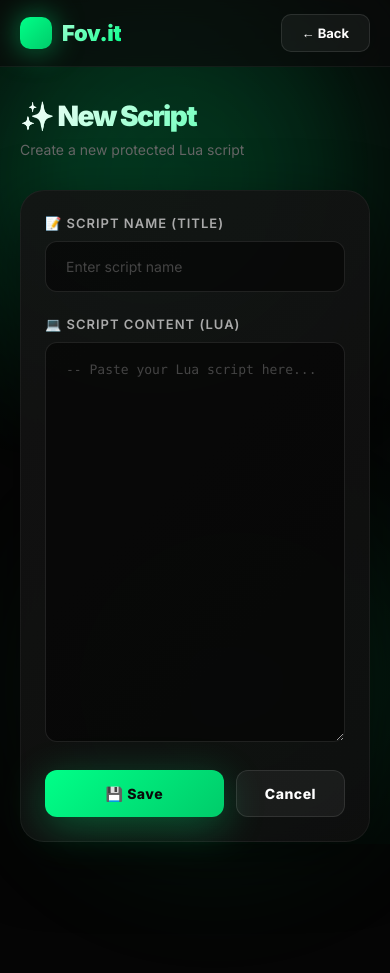
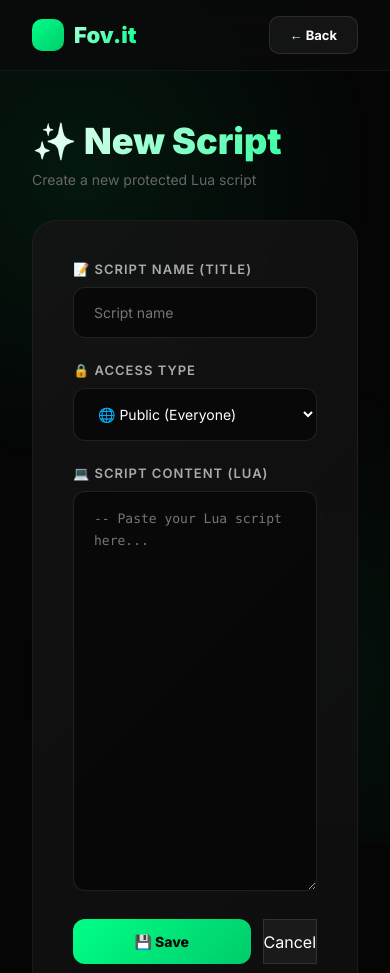
Before and after one commit to benjaminedimalen06-sketch/Fov.it, a website: page editor.html in a window 390 px wide. Shown: the top 973 px of the page. Before the commit the page ends 874 px from the top, so only its background shows below. Drawn offline with Linux system fonts and the light colour scheme; sample sign-in values are in the browser's storage.

Commit message:
Update editor.html

```diff
--- a/editor.html
+++ b/editor.html
@@ -8,324 +8,73 @@
   <link href="https://fonts.googleapis.com/css2?family=Inter:wght@300;400;500;600;700;800;900&display=swap" rel="stylesheet">
   <style>
     * { margin: 0; padding: 0; box-sizing: border-box; }
+    body { font-family: 'Inter', sans-serif; background: #050505; color: #fff; min-height: 100vh; position: relative; overflow-x: hidden; }
+    body::before { content: ''; position: fixed; top: 0; left: 0; right: 0; bottom: 0; background: radial-gradient(circle at 20% 20%, rgba(0, 255, 136, 0.08) 0%, transparent 40%), radial-gradient(circle at 80% 80%, rgba(0, 255, 136, 0.05) 0%, transparent 40%); pointer-events: none; z-index: 0; }
+    .navbar { background: rgba(10, 10, 10, 0.7); backdrop-filter: blur(30px); border-bottom: 1px solid rgba(255, 255, 255, 0.05); padding: 16px 32px; display: flex; justify-content: space-between; align-items: center; position: sticky; top: 0; z-index: 100; }
+    .logo { display: flex; align-items: center; gap: 10px; font-size: 22px; font-weight: 900; background: linear-gradient(135deg, #fff 0%, #00ff88 100%); -webkit-background-clip: text; -webkit-text-fill-color: transparent; background-clip: text; text-decoration: none; }
+    .logo-icon { width: 32px; height: 32px; background: linear-gradient(135deg, #00ff88, #00cc6a); border-radius: 10px; display: flex; align-items: center; justify-content: center; font-size: 18px; font-weight: 900; color: #0a0a0a; }
+    .back-btn { background: rgba(255, 255, 255, 0.05); color: #fff; border: 1px solid rgba(255, 255, 255, 0.1); padding: 10px 20px; border-radius: 10px; cursor: pointer; font-size: 13px; font-weight: 700; text-decoration: none; transition: all 0.3s; }
+    .back-btn:hover { background: rgba(255, 255, 255, 0.1); }
+    .container { max-width: 900px; margin: 0 auto; padding: 48px 32px; position: relative; z-index: 1; }
+    .page-title { margin-bottom: 32px; }
+    .page-title h1 { font-size: 36px; font-weight: 900; background: linear-gradient(135deg, #fff 0%, #00ff88 100%); -webkit-background-clip: text; -webkit-text-fill-color: transparent; background-clip: text; margin-bottom: 8px; }
+    .page-title p { color: #666; font-size: 14px; }
+    .form-card { background: linear-gradient(135deg, rgba(20, 20, 20, 0.9), rgba(15, 15, 15, 0.9)); backdrop-filter: blur(20px); border: 1px solid rgba(255, 255, 255, 0.05); border-radius: 24px; padding: 40px; }
+    .form-group { margin-bottom: 24px; }
+    label { display: block; margin-bottom: 10px; color: #aaa; font-size: 13px; font-weight: 600; text-transform: uppercase; letter-spacing: 1px; }
+    input, select, textarea { width: 100%; padding: 16px 20px; background: rgba(0, 0, 0, 0.5); border: 1px solid rgba(255, 255, 255, 0.1); border-radius: 12px; color: #fff; font-size: 14px; outline: none; font-family: inherit; transition: all 0.3s; }
+    input:focus, select:focus, textarea:focus { border-color: #00ff88; box-shadow: 0 0 0 3px rgba(0, 255, 136, 0.1); }
+    select option { background: #141414; }
+    textarea { min-height: 400px; font-family: 'Consolas', monospace; font-size: 13px; line-height: 1.7; resize: vertical; }
+    .hint { color: #555; font-size: 11px; margin-top: 6px; }
+    .actions { display: flex; gap: 12px; flex-wrap: wrap; margin-top: 24px; }
+    button { padding: 14px 28px; border: none; border-radius: 12px; font-size: 14px; font-weight: 800; cursor: pointer; transition: all 0.3s; font-family: inherit; }
+    .btn-save { background: linear-gradient(135deg, #00ff88, #00cc6a); color: #0a0a0a; flex: 1; }
+    .btn-save:hover { transform: translateY(-3px); box-shadow: 0 20px 60px rgba(0, 255, 136, 0.5); }
+    .btn-save:disabled { background: #444; color: #888; cursor: not-allowed; transform: none; }
+    .btn-cancel { background: rgba(255, 255, 255, 0.05); color: #fff; border: 1px solid rgba(255, 255, 255, 0.1); text-decoration: none; display: inline-flex; align-items: center; }
 
-    :root {
-      --primary: #00ff88;
-      --primary-dark: #00cc6a;
-      --bg: #050505;
-      --text: #fff;
-      --text-muted: #666;
+    .whitelist-container { display: flex; flex-direction: column; gap: 10px; }
+    .user-row { display: flex; gap: 10px; align-items: center; }
+    .user-row input { flex: 1; }
+    .btn-remove {
+      background: rgba(255, 68, 68, 0.15);
+      color: #ff6666;
+      border: 1px solid rgba(255, 68, 68, 0.3);
+      padding: 14px 18px;
+      border-radius: 12px;
+      cursor: pointer;
+      font-size: 14px;
+      font-weight: 800;
+      transition: all 0.2s;
+      flex-shrink: 0;
     }
-
-    body {
-      font-family: 'Inter', sans-serif;
-      background: var(--bg);
-      color: var(--text);
-      min-height: 100vh;
-      position: relative;
-      overflow-x: hidden;
-    }
-
-    body::before {
-      content: '';
-      position: fixed;
-      top: 0; left: 0; right: 0; bottom: 0;
-      background:
-        radial-gradient(circle at 20% 20%, rgba(0, 255, 136, 0.08) 0%, transparent 40%),
-        radial-gradient(circle at 80% 80%, rgba(0, 255, 136, 0.05) 0%, transparent 40%);
-      pointer-events: none;
-      z-index: 0;
-    }
-
-    .orb {
-      position: fixed;
-      border-radius: 50%;
-      filter: blur(80px);
-      opacity: 0.15;
-      pointer-events: none;
-      z-index: 0;
-    }
-    .orb-1 { width: 400px; height: 400px; background: #00ff88; top: -100px; left: -100px; animation: float1 15s ease-in-out infinite; }
-    .orb-2 { width: 300px; height: 300px; background: #00cc6a; bottom: -50px; right: -50px; animation: float2 12s ease-in-out infinite; }
-
-    @keyframes float1 {
-      0%, 100% { transform: translate(0, 0); }
-      50% { transform: translate(100px, 100px); }
-    }
-    @keyframes float2 {
-      0%, 100% { transform: translate(0, 0); }
-      50% { transform: translate(-80px, -60px); }
-    }
-
-    .navbar {
-      background: rgba(10, 10, 10, 0.7);
-      backdrop-filter: blur(30px);
-      -webkit-backdrop-filter: blur(30px);
-      border-bottom: 1px solid rgba(255, 255, 255, 0.05);
-      padding: 16px 32px;
-      display: flex;
-      justify-content: space-between;
-      align-items: center;
-      position: sticky;
-      top: 0;
-      z-index: 100;
-    }
-
-    .logo {
-      display: flex;
-      align-items: center;
-      gap: 10px;
-      font-size: 22px;
-      font-weight: 900;
-      letter-spacing: -0.5px;
-      background: linear-gradient(135deg, #fff 0%, #00ff88 100%);
-      -webkit-background-clip: text;
-      -webkit-text-fill-color: transparent;
-      background-clip: text;
-      text-decoration: none;
-    }
-
-    .logo-icon {
-      width: 32px; height: 32px;
-      background: linear-gradient(135deg, #00ff88, #00cc6a);
-      border-radius: 10px;
-      display: flex;
-      align-items: center;
-      justify-content: center;
-      font-size: 18px;
-      font-weight: 900;
-      color: #0a0a0a;
-      box-shadow: 0 0 30px rgba(0, 255, 136, 0.5);
-    }
-
-    .back-btn {
-      background: rgba(255, 255, 255, 0.05);
-      color: #fff;
-      border: 1px solid rgba(255, 255, 255, 0.1);
-      padding: 10px 20px;
-      border-radius: 10px;
+    .btn-remove:hover { background: #ff4444; color: #fff; }
+    .btn-add-user {
+      background: rgba(0, 255, 136, 0.1);
+      color: #00ff88;
+      border: 1px solid rgba(0, 255, 136, 0.3);
+      padding: 12px 20px;
+      border-radius: 12px;
       cursor: pointer;
       font-size: 13px;
-      font-weight: 700;
-      text-decoration: none;
-      display: inline-flex;
-      align-items: center;
-      gap: 6px;
-      transition: all 0.3s;
+      font-weight: 800;
+      transition: all 0.2s;
+      margin-top: 10px;
       font-family: inherit;
     }
-    .back-btn:hover { background: rgba(255, 255, 255, 0.1); transform: translateX(-3px); }
+    .btn-add-user:hover { background: #00ff88; color: #0a0a0a; }
 
-    .container {
-      max-width: 900px;
-      margin: 0 auto;
-      padding: 48px 32px;
-      position: relative;
-      z-index: 1;
-    }
-
-    .page-title {
-      margin-bottom: 32px;
-      animation: fadeUp 0.6s ease;
-    }
-
-    @keyframes fadeUp {
-      from { opacity: 0; transform: translateY(30px); }
-      to { opacity: 1; transform: translateY(0); }
-    }
-
-    .page-title h1 {
-      font-size: 36px;
-      font-weight: 900;
-      letter-spacing: -1.5px;
-      margin-bottom: 8px;
-      background: linear-gradient(135deg, #fff 0%, #00ff88 100%);
-      -webkit-background-clip: text;
-      -webkit-text-fill-color: transparent;
-      background-clip: text;
-    }
-
-    .page-title p { color: #666; font-size: 14px; }
-
-    .form-card {
-      background: linear-gradient(135deg, rgba(20, 20, 20, 0.9), rgba(15, 15, 15, 0.9));
-      backdrop-filter: blur(20px);
-      border: 1px solid rgba(255, 255, 255, 0.05);
-      border-radius: 24px;
-      padding: 40px;
-      animation: fadeUp 0.6s ease 0.1s both;
-      box-shadow: 0 20px 60px rgba(0, 0, 0, 0.5);
-    }
-
-    .form-group { margin-bottom: 24px; }
-
-    label {
-      display: flex;
-      align-items: center;
-      gap: 8px;
-      margin-bottom: 10px;
-      color: #aaa;
-      font-size: 13px;
-      font-weight: 600;
-      text-transform: uppercase;
-      letter-spacing: 1px;
-    }
-
-    input, textarea {
-      width: 100%;
-      padding: 16px 20px;
-      background: rgba(0, 0, 0, 0.5);
-      border: 1px solid rgba(255, 255, 255, 0.1);
-      border-radius: 12px;
-      color: #fff;
-      font-size: 14px;
-      outline: none;
-      font-family: inherit;
-      transition: all 0.3s;
-    }
-
-    input:focus, textarea:focus {
-      border-color: #00ff88;
-      box-shadow: 0 0 0 3px rgba(0, 255, 136, 0.1);
-      background: rgba(0, 0, 0, 0.7);
-    }
-
-    input::placeholder, textarea::placeholder { color: #444; }
-
-    textarea {
-      min-height: 400px;
-      font-family: 'Consolas', 'Monaco', monospace;
-      font-size: 13px;
-      line-height: 1.7;
-      resize: vertical;
-    }
-
-    .actions {
-      display: flex;
-      gap: 12px;
-      flex-wrap: wrap;
-      margin-top: 24px;
-    }
-
-    .btn {
-      padding: 14px 28px;
-      border: none;
-      border-radius: 12px;
-      font-size: 14px;
-      font-weight: 800;
-      cursor: pointer;
-      transition: all 0.3s cubic-bezier(0.4, 0, 0.2, 1);
-      font-family: inherit;
-      display: inline-flex;
-      align-items: center;
-      gap: 8px;
-      text-decoration: none;
-      letter-spacing: 0.5px;
-    }
-
-    .btn-save {
-      background: linear-gradient(135deg, #00ff88, #00cc6a);
-      color: #0a0a0a;
-      box-shadow: 0 10px 40px rgba(0, 255, 136, 0.3);
-      flex: 1;
-      justify-content: center;
-    }
-    .btn-save:hover { transform: translateY(-3px); box-shadow: 0 20px 60px rgba(0, 255, 136, 0.5); }
-    .btn-save:disabled { background: #444; color: #888; cursor: not-allowed; transform: none; box-shadow: none; }
-
-    .btn-cancel {
-      background: rgba(255, 255, 255, 0.05);
-      color: #fff;
-      border: 1px solid rgba(255, 255, 255, 0.1);
-    }
-    .btn-cancel:hover { background: rgba(255, 255, 255, 0.1); transform: translateY(-3px); }
-
-    .raw-link-box {
-      background: linear-gradient(135deg, rgba(0, 255, 136, 0.1), rgba(0, 255, 136, 0.05));
-      border: 1px solid rgba(0, 255, 136, 0.3);
-      border-radius: 16px;
-      padding: 20px;
-      margin-bottom: 24px;
-      display: none;
-      animation: fadeUp 0.5s ease;
-    }
+    .raw-link-box { background: linear-gradient(135deg, rgba(0, 255, 136, 0.1), rgba(0, 255, 136, 0.05)); border: 1px solid rgba(0, 255, 136, 0.3); border-radius: 16px; padding: 20px; margin-bottom: 24px; display: none; }
     .raw-link-box.show { display: block; }
-    .raw-link-box h3 {
-      color: #00ff88;
-      font-size: 13px;
-      font-weight: 800;
-      text-transform: uppercase;
-      letter-spacing: 1px;
-      margin-bottom: 12px;
-      display: flex;
-      align-items: center;
-      gap: 8px;
-    }
-    .raw-link-box code {
-      display: block;
-      background: rgba(0, 0, 0, 0.5);
-      padding: 12px 16px;
-      border-radius: 10px;
-      color: #00ff88;
-      font-family: 'Consolas', 'Monaco', monospace;
-      font-size: 12px;
-      word-break: break-all;
-      margin-bottom: 8px;
-      border: 1px solid rgba(0, 255, 136, 0.2);
-    }
-
-    .error {
-      background: linear-gradient(135deg, rgba(255, 68, 68, 0.15), rgba(255, 68, 68, 0.05));
-      border: 1px solid rgba(255, 68, 68, 0.3);
-      color: #ff8888;
-      padding: 14px 20px;
-      border-radius: 12px;
-      margin-bottom: 20px;
-      font-size: 13px;
-      font-weight: 600;
-      display: none;
-      animation: shake 0.5s ease;
-    }
+    .raw-link-box h3 { color: #00ff88; font-size: 13px; font-weight: 800; text-transform: uppercase; letter-spacing: 1px; margin-bottom: 12px; }
+    .raw-link-box code { display: block; background: rgba(0, 0, 0, 0.5); padding: 12px 16px; border-radius: 10px; color: #00ff88; font-family: 'Consolas', monospace; font-size: 12px; word-break: break-all; margin-bottom: 8px; border: 1px solid rgba(0, 255, 136, 0.2); }
+    .error { background: linear-gradient(135deg, rgba(255, 68, 68, 0.15), rgba(255, 68, 68, 0.05)); border: 1px solid rgba(255, 68, 68, 0.3); color: #ff8888; padding: 14px 20px; border-radius: 12px; margin-bottom: 20px; font-size: 13px; font-weight: 600; display: none; }
     .error.show { display: block; }
-
-    @keyframes shake {
-      0%, 100% { transform: translateX(0); }
-      25% { transform: translateX(-10px); }
-      75% { transform: translateX(10px); }
-    }
-
-    .toast {
-      position: fixed;
-      bottom: 32px;
-      right: 32px;
-      background: linear-gradient(135deg, #00ff88, #00cc6a);
-      color: #0a0a0a;
-      padding: 16px 28px;
-      border-radius: 14px;
-      font-weight: 800;
-      font-size: 14px;
-      display: none;
-      z-index: 999;
-      box-shadow: 0 20px 60px rgba(0, 255, 136, 0.5);
-      animation: slideIn 0.4s cubic-bezier(0.4, 0, 0.2, 1);
-    }
-    @keyframes slideIn {
-      from { transform: translateX(200px); opacity: 0; }
-      to { transform: translateX(0); opacity: 1; }
-    }
-
-    @media (max-width: 768px) {
-      .container { padding: 32px 20px; }
-      .form-card { padding: 24px; }
-      .page-title h1 { font-size: 28px; }
-      .navbar { padding: 14px 20px; }
-    }
+    .toast { position: fixed; bottom: 32px; right: 32px; background: linear-gradient(135deg, #00ff88, #00cc6a); color: #0a0a0a; padding: 16px 28px; border-radius: 14px; font-weight: 800; font-size: 14px; display: none; z-index: 999; }
   </style>
 </head>
 <body>
-  <div class="orb orb-1"></div>
-  <div class="orb orb-2"></div>
-
   <div class="navbar">
     <a href="/dashboard.html" class="logo">
       <div class="logo-icon">F</div>
@@ -333,7 +82,6 @@
     </a>
     <a href="/dashboard.html" class="back-btn">← Back</a>
   </div>
-
   <div class="container">
     <div class="page-title">
       <h1 id="pageTitle">✨ New Script</h1>
@@ -347,7 +95,27 @@
       <form id="editorForm">
         <div class="form-group">
           <label>📝 Script Name (Title)</label>
-          <input type="text" id="title" required placeholder="Enter script name">
+          <input type="text" id="title" required placeholder="Script name">
+        </div>
+
+        <div class="form-group">
+          <label>🔒 Access Type</label>
+          <select id="accessType" onchange="toggleWhitelist()">
+            <option value="public">🌐 Public (Everyone)</option>
+            <option value="whitelist">🔐 Whitelist (Specific User IDs only)</option>
+          </select>
+        </div>
+
+        <div class="form-group" id="whitelistGroup" style="display:none;">
+          <label>👤 Roblox User IDs</label>
+          <div class="whitelist-container" id="whitelistContainer">
+            <div class="user-row">
+              <input type="text" class="user-id-input" placeholder="Enter Roblox User ID (e.g., 121312354)">
+              <button type="button" class="btn-remove" onclick="removeUser(this)">✕</button>
+            </div>
+          </div>
+          <button type="button" class="btn-add-user" onclick="addUser()">+ Add User</button>
+          <p class="hint">Only users in this list can execute the script. Users not on the list will see "Script in protection".</p>
         </div>
 
         <div class="form-group">
@@ -356,8 +124,8 @@
         </div>
 
         <div class="actions">
-          <button type="submit" class="btn btn-save" id="saveBtn">💾 Save</button>
-          <a href="/dashboard.html" class="btn btn-cancel">Cancel</a>
+          <button type="submit" class="btn-save" id="saveBtn">💾 Save</button>
+          <a href="/dashboard.html" class="btn-cancel">Cancel</a>
         </div>
       </form>
     </div>
@@ -372,6 +140,53 @@
     const params = new URLSearchParams(window.location.search);
     const editId = params.get('id');
 
+    function toggleWhitelist() {
+      const type = document.getElementById('accessType').value;
+      document.getElementById('whitelistGroup').style.display = type === 'whitelist' ? 'block' : 'none';
+    }
+
+    function addUser(value = '') {
+      const container = document.getElementById('whitelistContainer');
+      const row = document.createElement('div');
+      row.className = 'user-row';
+      row.innerHTML = `
+        <input type="text" class="user-id-input" placeholder="Enter Roblox User ID" value="${value}">
+        <button type="button" class="btn-remove" onclick="removeUser(this)">✕</button>
+      `;
+      container.appendChild(row);
+    }
+
+    function removeUser(btn) {
+      const container = document.getElementById('whitelistContainer');
+      if (container.children.length > 1) {
+        btn.parentElement.remove();
+      } else {
+        btn.parentElement.querySelector('input').value = '';
+      }
+    }
+
+    function getWhitelist() {
+      const inputs = document.querySelectorAll('.user-id-input');
+      const ids = [];
+      inputs.forEach(input => {
+        const val = input.value.trim();
+        if (val) ids.push(val);
+      });
+      return ids.join(',');
+    }
+
+    function setWhitelist(whitelistStr) {
+      const container = document.getElementById('whitelistContainer');
+      container.innerHTML = '';
+      const ids = (whitelistStr || '').split(',').map(s => s.trim()).filter(Boolean);
+
+      if (ids.length === 0) {
+        addUser();
+      } else {
+        ids.forEach(id => addUser(id));
+      }
+    }
+
     if (editId) {
       document.getElementById('pageTitle').textContent = '✏️ Edit Script';
       document.getElementById('pageSubtitle').textContent = 'Update your script';
@@ -385,17 +200,19 @@
         });
         const data = await res.json();
         if (!res.ok) throw new Error(data.error);
+
         document.getElementById('title').value = data.script.title;
         document.getElementById('content').value = data.script.content;
+        document.getElementById('accessType').value = data.script.access_type || 'public';
+        setWhitelist(data.script.whitelist || '');
+        toggleWhitelist();
+
         const rawLink = window.location.origin + '/api/raw?id=' + data.script.public_link;
-        const viewLink = rawLink + '&token=' + token;
         const rawBox = document.getElementById('rawBox');
         rawBox.classList.add('show');
         rawBox.innerHTML = `
           <h3>🔗 Raw Link (Roblox)</h3>
           <code>loadstring(game:HttpGet("${rawLink}"))()</code>
-          <h3 style="margin-top: 12px;">👁️ View Link (Browser)</h3>
-          <code>${viewLink}</code>
         `;
       } catch (err) {
         const errorBox = document.getElementById('error');
@@ -414,6 +231,16 @@
 
       const title = document.getElementById('title').value.trim();
       const content = document.getElementById('content').value;
+      const access_type = document.getElementById('accessType').value;
+      const whitelist = getWhitelist();
+
+      if (access_type === 'whitelist' && !whitelist) {
+        errorBox.textContent = '❌ Please add at least one User ID for whitelist';
+        errorBox.classList.add('show');
+        btn.disabled = false;
+        btn.textContent = '💾 Save';
+        return;
+      }
 
       try {
         let res;
@@ -421,13 +248,13 @@
           res = await fetch('/api/edit', {
             method: 'POST',
             headers: { 'Content-Type': 'application/json', 'Authorization': 'Bearer ' + token },
-            body: JSON.stringify({ id: editId, title, content })
+            body: JSON.stringify({ id: editId, title, content, access_type, whitelist })
           });
         } else {
           res = await fetch('/api/upload', {
             method: 'POST',
             headers: { 'Content-Type': 'application/json', 'Authorization': 'Bearer ' + token },
-            body: JSON.stringify({ title, content })
+            body: JSON.stringify({ title, content, access_type, whitelist })
           });
         }
 
@@ -436,14 +263,11 @@
 
         if (data.script && data.script.public_link) {
           const rawLink = window.location.origin + '/api/raw?id=' + data.script.public_link;
-          const viewLink = rawLink + '&token=' + token;
           const rawBox = document.getElementById('rawBox');
           rawBox.classList.add('show');
           rawBox.innerHTML = `
             <h3>✅ Saved! Raw Link (Roblox)</h3>
             <code>loadstring(game:HttpGet("${rawLink}"))()</code>
-            <h3 style="margin-top: 12px;">👁️ View Link (Browser)</h3>
-            <code>${viewLink}</code>
           `;
         }
 
```
